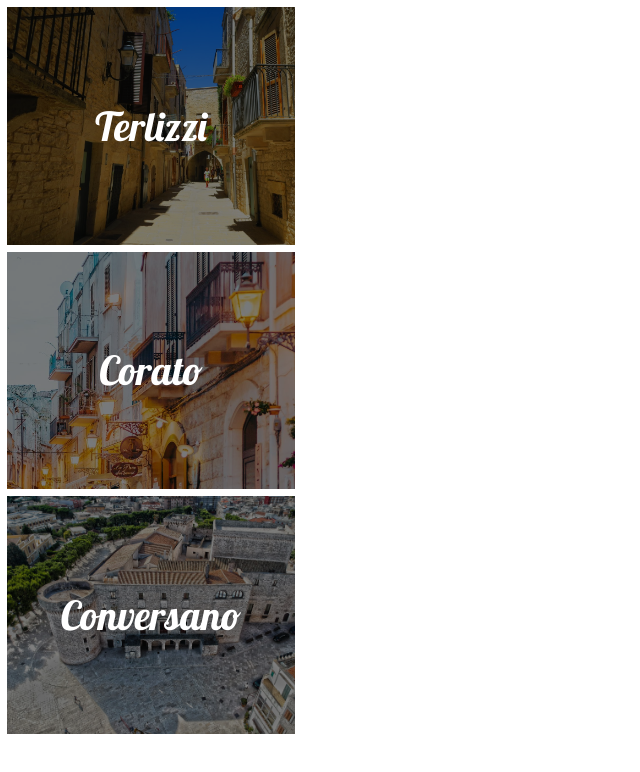
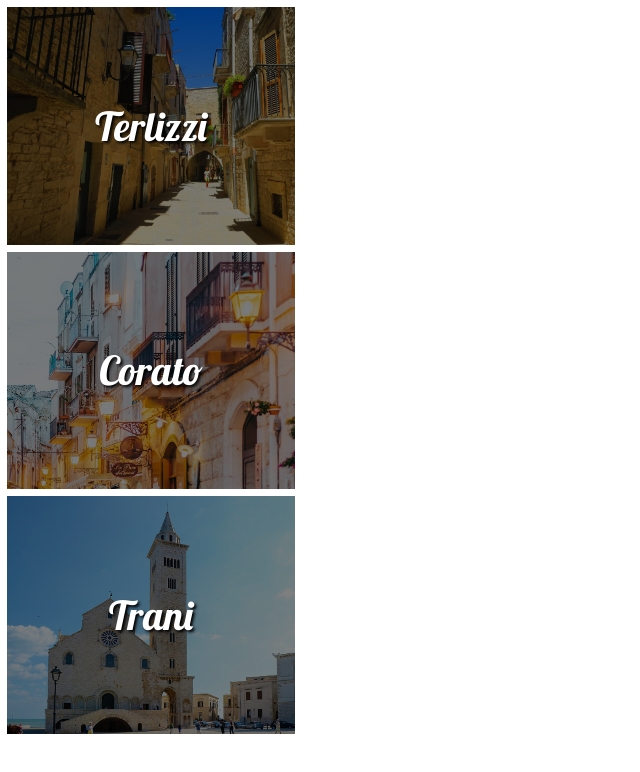
Before and after one commit to andemarco/htmlcss-airbnb, a plain HTML site: page index.html in a window 1280 px wide. Shown: the whole page, without its empty margins (0-640 px from the left). Drawn offline with Linux system fonts and the light colour scheme.

Commit message:
Esercizio OK

```diff
--- a/css/style.css
+++ b/css/style.css
@@ -2,8 +2,8 @@
   box-sizing: border-box;
   margin: 0;
   padding: 0;
-  color: white
 }
+
 .container {
   height: 90vh;
   width: 90vw;
@@ -29,8 +29,8 @@
   background-repeat: no-repeat;
 }
 
-.box.conversano {
-  background-image: url(../img/conversano.jpg);
+.box.trani {
+  background-image: url(../img/trani.jpg);
   background-size: cover;
   background-repeat: no-repeat;
 }
@@ -40,7 +40,6 @@
   height: 100%;
   width: 100%;
   background-color: rgba(0, 0, 0, 0.5);
-  /* z-index: 1; */
 }
 
 .city_name{
@@ -48,7 +47,9 @@
   left: 50%;
   top: 50%;
   transform: translate(-50%, -50%);
+  color: white;
   font-family: 'Lobster', cursive;
+  text-shadow: 2px 2px 3px black;
   z-index: 2
 }
 
--- a/index.html
+++ b/index.html
@@ -18,10 +18,11 @@
         <div class="layover">
         </div>
       </div>
-      <div class="box conversano">
-        <p class="city_name">Conversano</p>
+      <div class="box trani">
+        <p class="city_name">Trani</p>
         <div class="layover">
         </div>
       </div>
-    </body>
+    </div>
+  </body>
 </html>
```
Also changed, not shown: img/Conversano.jpg (deleted), img/Trani.jpg (added).
